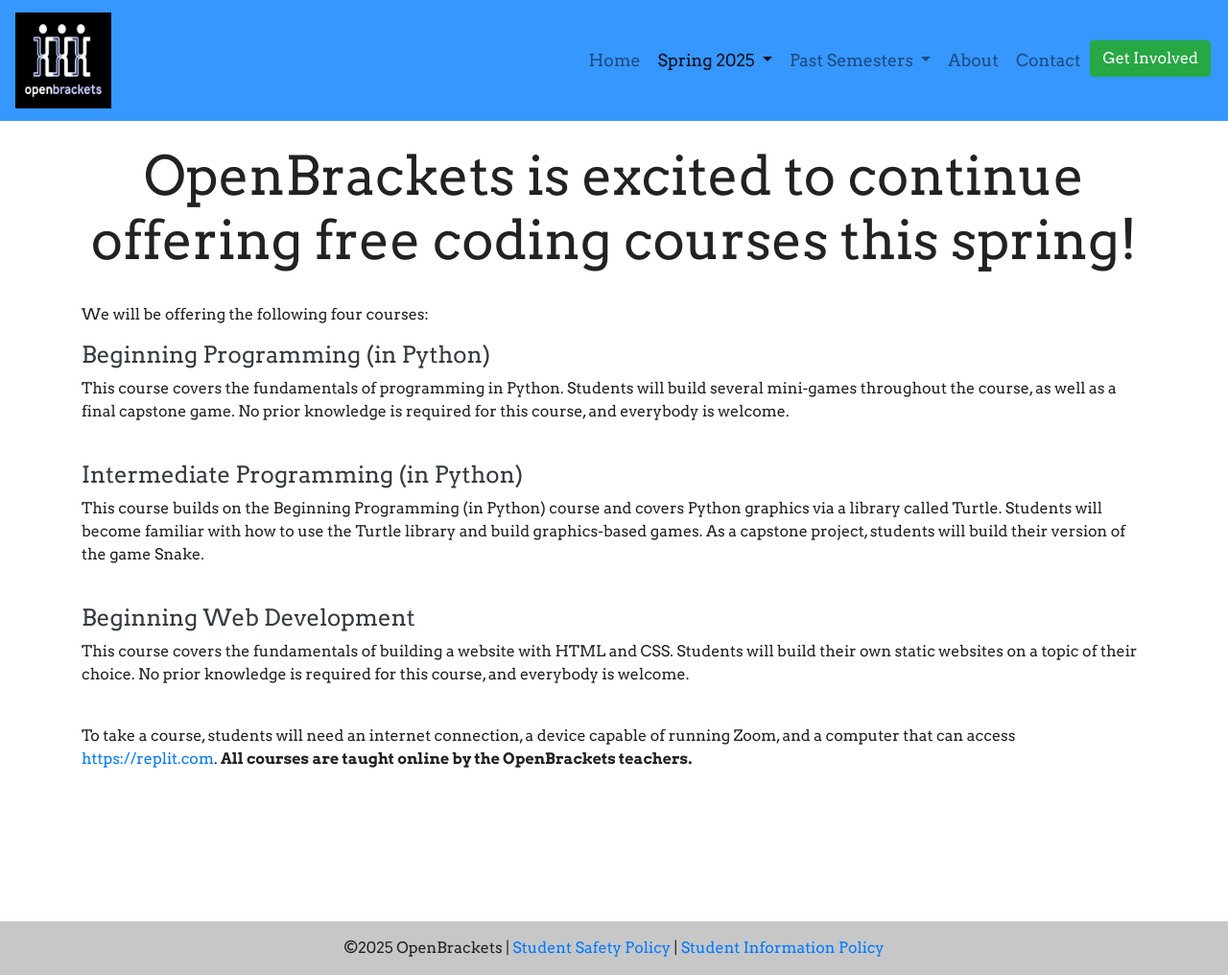
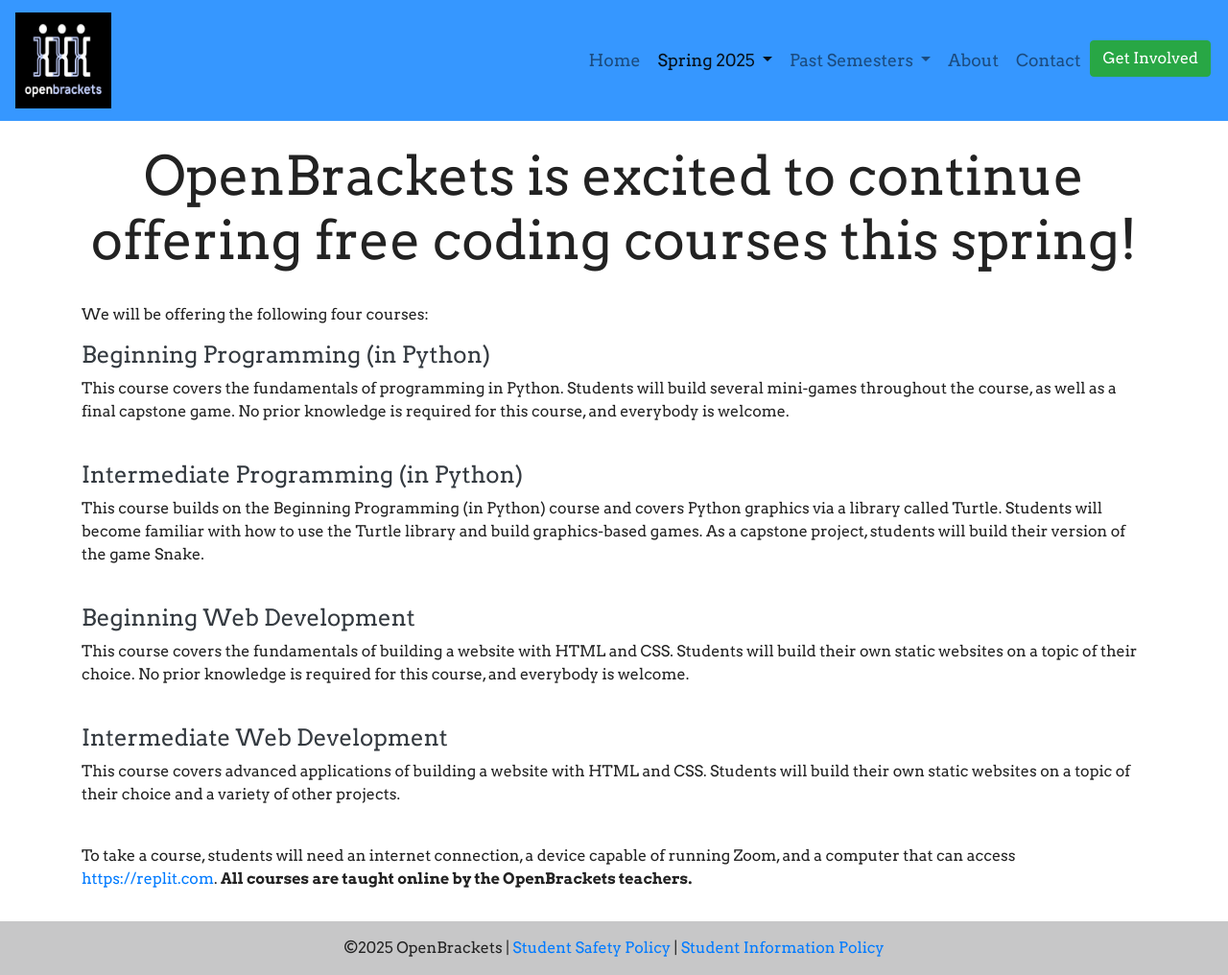
Before and after one commit to qpwoeirut/OpenBrackets-website, a Jekyll site: the page built from spring2025/index.html, in a window 1280 px wide and 1016 px high. Shown: the whole window at 96% size. Built offline with Jekyll 4.4.1, drawn with Linux system fonts in a browser that asks for light colours.

Commit message:
Update index.html

```diff
--- a/spring2025/index.html
+++ b/spring2025/index.html
@@ -30,6 +30,11 @@ navbarHighlight: spring2025
     websites on a topic of their choice. No prior knowledge is required for this course, and everybody is welcome.
 </p>
 <br>
+<h4><a href="/spring2022/intermediateWebDevelopment.html" class="text-dark">Intermediate Web Development</a></h4>
+<p>This course covers advanced applications of building a website with HTML and CSS. Students will build their own static
+    websites on a topic of their choice and a variety of other projects.
+</p>
+<br>
 To take a course, students will need an internet connection, a device capable
 of running Zoom, and a computer that can access <a href="https://replit.com">https://replit.com</a>.
 <b>All courses are taught online by the OpenBrackets teachers.</b>
```
